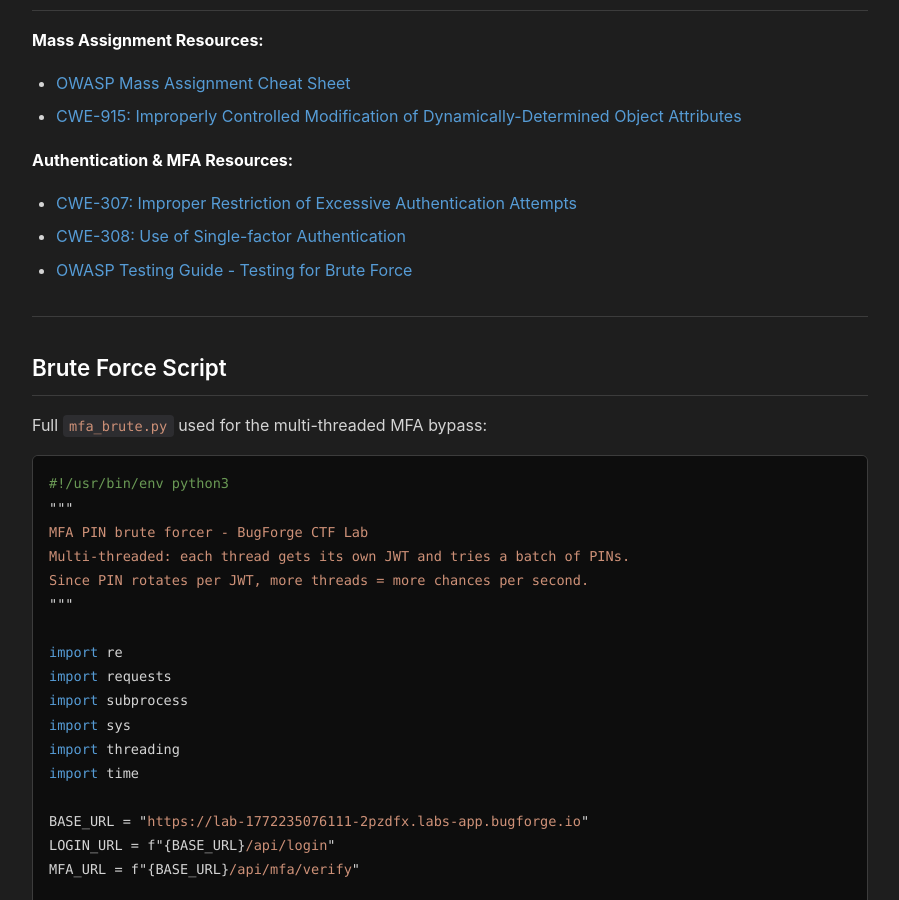
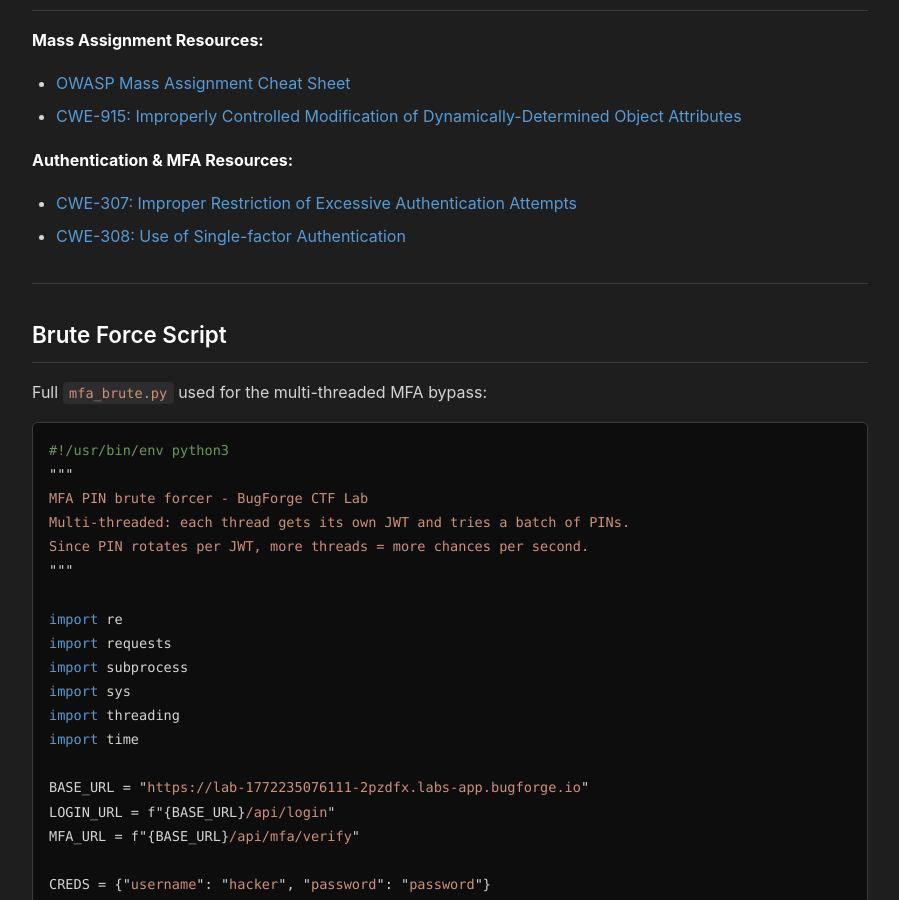
Before and after one commit to d4rkto0th/d4rkto0th.github.io, a Jekyll site: the page built from labs/webapp/FurHire MFA Bypass (Mass Assignment, MFA Brute Force).md, in a window 1280 px wide and 900 px high, scrolled down 9309 px. Shown: the whole window, without its empty margins (190-1089 px from the left). Built offline with Jekyll 4.4.1, drawn with Linux system fonts in a browser that asks for light colours.

Commit message:
fix broken link

```diff
--- a/labs/webapp/FurHire MFA Bypass (Mass Assignment, MFA Brute Force).md
+++ b/labs/webapp/FurHire MFA Bypass (Mass Assignment, MFA Brute Force).md
@@ -349,7 +349,6 @@ Same approach but understanding PIN rotation — just one thread cycling JWTs
 **Authentication & MFA Resources:**
 - [CWE-307: Improper Restriction of Excessive Authentication Attempts](https://cwe.mitre.org/data/definitions/307.html)
 - [CWE-308: Use of Single-factor Authentication](https://cwe.mitre.org/data/definitions/308.html)
-- [OWASP Testing Guide - Testing for Brute Force](https://owasp.org/www-project-web-security-testing-guide/latest/4-Web_Application_Security_Testing/04-Authentication_Testing/04-Testing_for_Brute_Force)
 
 ---
 
```
